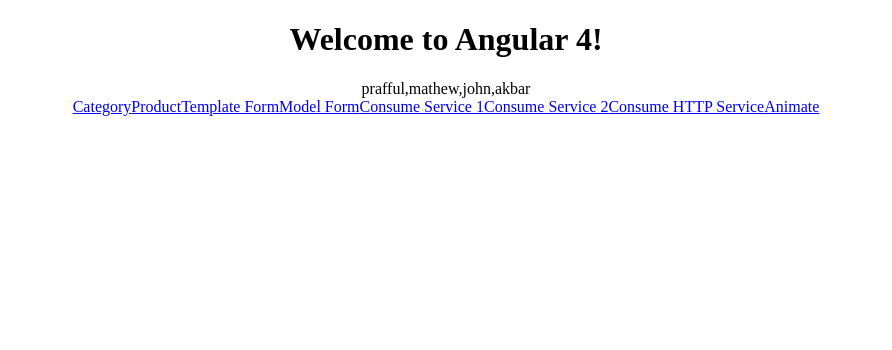
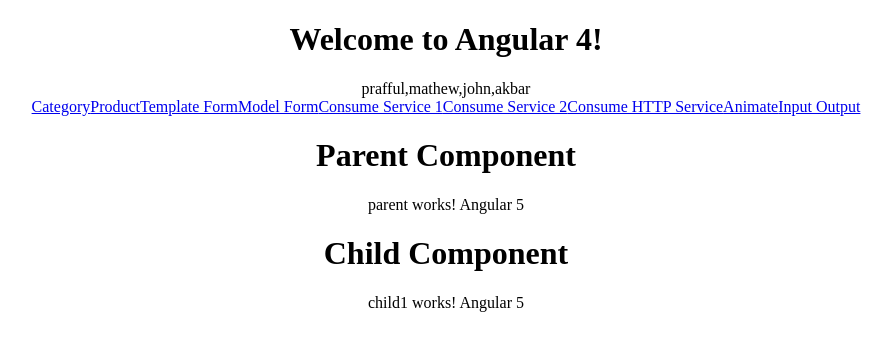
Before and after one commit to prafful/angular4, an Angular app in the folder firstAngular4/: page /parentchild in a window 1280 px wide. Before the commit this address led to /. Shown: the top 350 px of the page, without its empty margins (194-1086 px from the left). Built offline with nearby package versions, Linux system fonts and the light colour scheme.

Commit message:
@input implemented

```diff
--- a/firstAngular4/src/app/app.component.html
+++ b/firstAngular4/src/app/app.component.html
@@ -17,6 +17,7 @@
   <a routerLink="/consumeS2">Consume Service 2</a>
   <a routerLink="/http">Consume HTTP Service</a>
   <a routerLink="/animate">Animate</a>
+  <a routerLink="/parentchild">Input Output</a>
 
   <router-outlet></router-outlet>
 
--- a/firstAngular4/src/app/http/http.component.html
+++ b/firstAngular4/src/app/http/http.component.html
@@ -3,11 +3,23 @@
   {{ userInfo }}
 </p>
   Search: <input type="text" name="name" id="name" [(ngModel)]="searchName">
-<ul>
-  <li *ngFor="let user of userInfo | searchFilter:searchName" >
-    Id: {{user.id}}, Name: {{user.name | uppercase }}, Email: {{user.email }}
-  </li>
-</ul>
+
+  <br>
+<table border=1>
+    <tr>
+      <th>ID</th>
+      <th>Name</th>
+      <th>Email</th>
+    </tr>
+    <tr *ngFor="let user of userInfo | searchFilter:searchName">
+      <td>{{user.id}}</td>
+      <td>{{user.name | uppercase }}</td>
+      <td>{{user.email }}</td>
+    </tr>
+
+</table>
+
+
 <hr>
 <ul>
   <li *ngFor="let user of observableUserInfo | async | searchFilter:searchName" >
--- /dev/null
+++ b/firstAngular4/src/app/parent-child/child1/child1.component.html
@@ -0,0 +1,3 @@
+<p>
+  child1 works! {{myName}}
+</p>
--- /dev/null
+++ b/firstAngular4/src/app/parent-child/child1/child1.component.ts
@@ -0,0 +1,17 @@
+import { Component, OnInit, Input } from '@angular/core';
+
+@Component({
+  selector: 'app-child1',
+  templateUrl: './child1.component.html',
+  styleUrls: ['./child1.component.css']
+})
+export class Child1Component implements OnInit {
+
+  @Input() myName;
+
+  constructor() { }
+
+  ngOnInit() {
+  }
+
+}
--- /dev/null
+++ b/firstAngular4/src/app/parent-child/parent/parent.component.html
@@ -0,0 +1,8 @@
+
+<h1>Parent Component</h1>
+<p>
+  parent works! {{myName}}
+</p>
+
+<h1>Child Component</h1>
+<app-child1 [myName]="myName"></app-child1>
--- /dev/null
+++ b/firstAngular4/src/app/parent-child/parent/parent.component.ts
@@ -0,0 +1,19 @@
+import { Component, OnInit } from '@angular/core';
+
+@Component({
+  selector: 'app-parent',
+  templateUrl: './parent.component.html',
+  styleUrls: ['./parent.component.css']
+})
+export class ParentComponent implements OnInit {
+
+  myName = "Angular 5"
+
+  constructor() { }
+
+  ngOnInit() {
+  }
+
+
+
+}
```
Also changed, not shown: firstAngular4/src/app/app.module.ts (+10 -1 lines), firstAngular4/src/app/parent-child/child1/child1.component.css (added), firstAngular4/src/app/parent-child/parent/parent.component.css (added), 2 other files (tests, documents, lock files or other folders).
